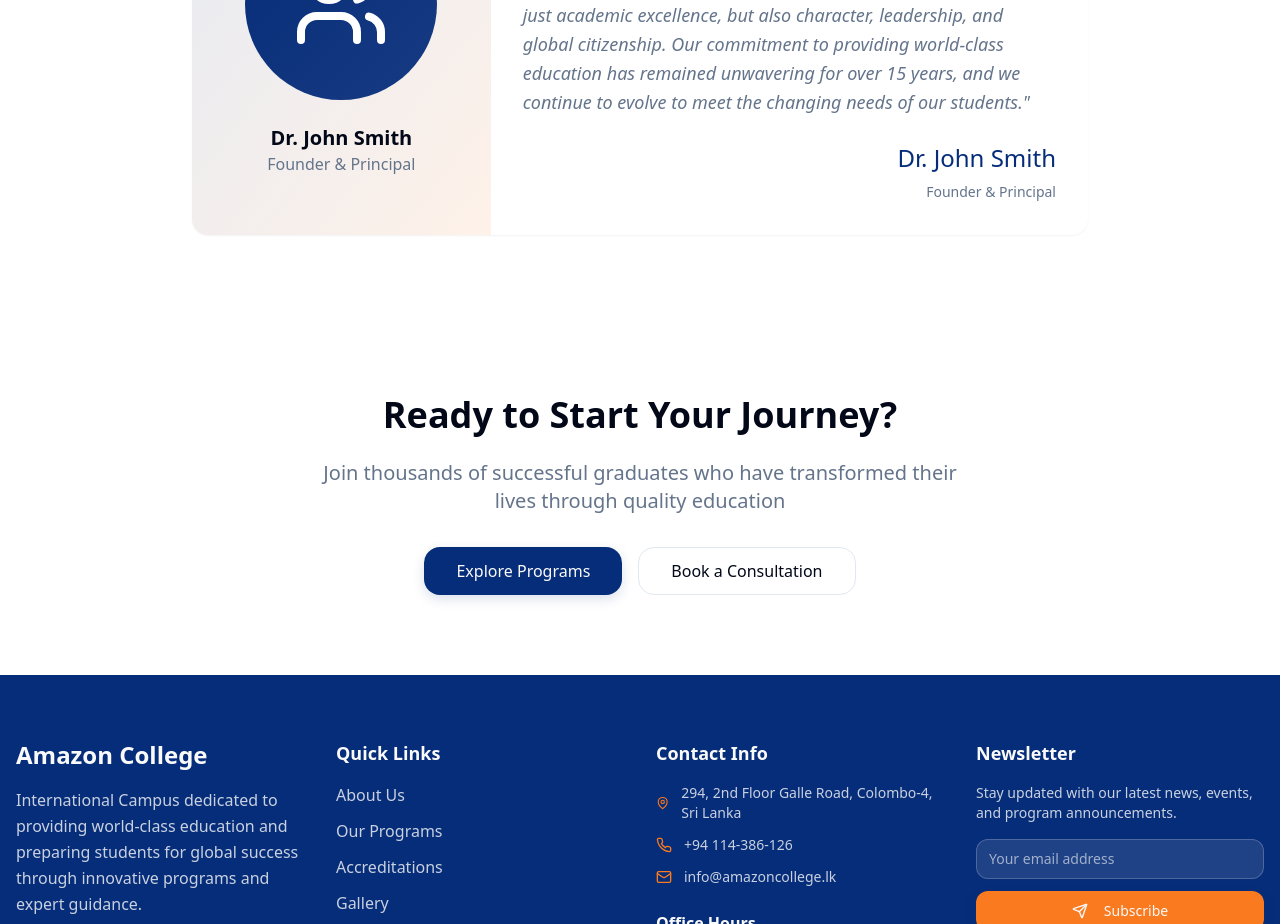
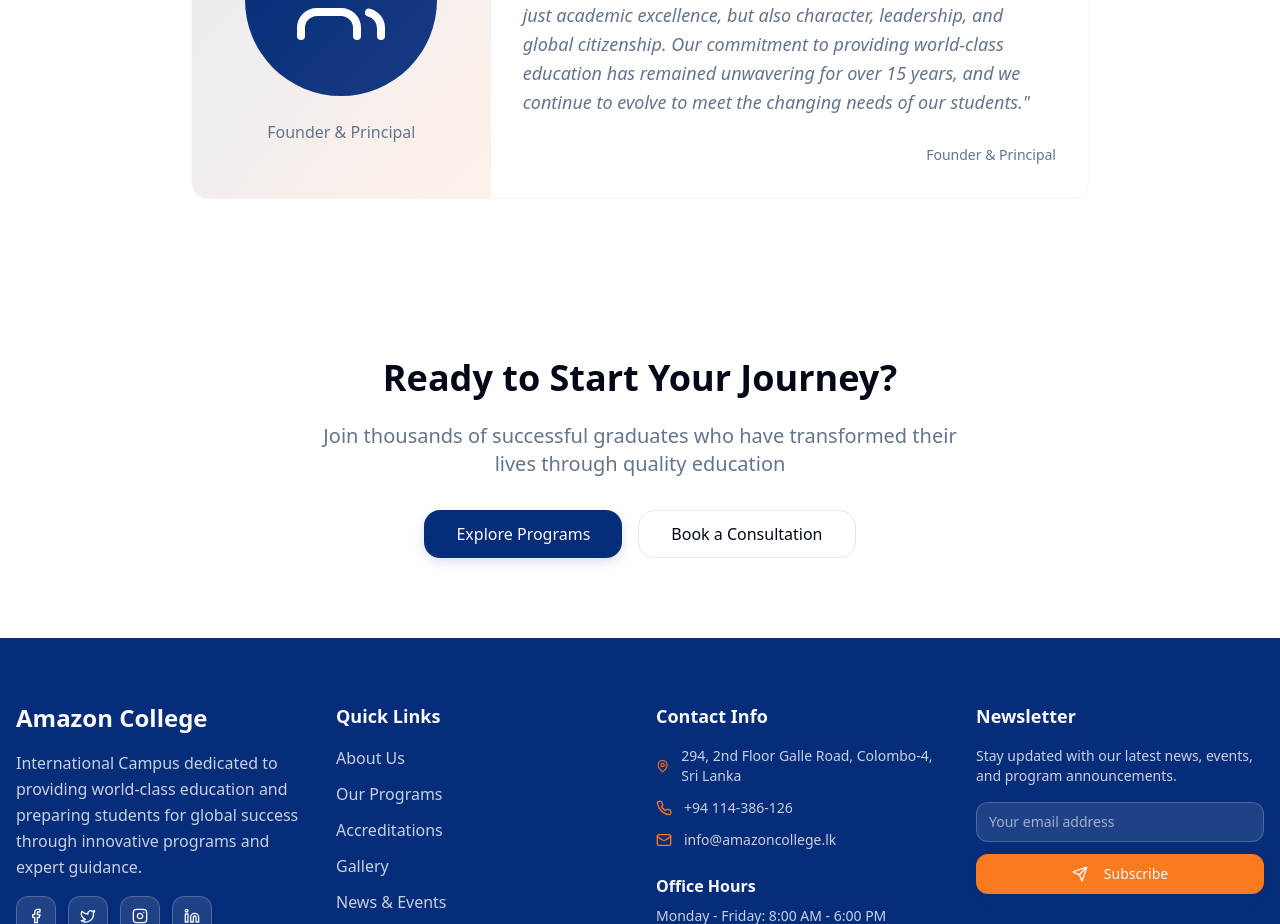
Before and after one commit to charmphyxle/amazon-campus-gateway, a React (Vite) app: page /about in a window 1280 px wide. Shown: the part 4780-5704 px from the top of the page. Built offline with nearby package versions, Linux system fonts and the light colour scheme.

Commit message:
Code edited in Lovable Code Editor

```diff
--- a/src/pages/AboutUs.tsx
+++ b/src/pages/AboutUs.tsx
@@ -100,7 +100,7 @@ const AboutUs = () => {
                       <div className="w-48 h-48 mx-auto mb-6 rounded-full bg-gradient-to-br from-primary to-trust flex items-center justify-center">
                         <Users className="w-24 h-24 text-white" />
                       </div>
-                      <h3 className="text-xl font-bold text-foreground">Dr. John Smith</h3>
+                      {/* <h3 className="text-xl font-bold text-foreground">Dr. John Smith</h3> */}
                       <p className="text-muted-foreground">Founder & Principal</p>
                     </div>
                   </div>
@@ -114,7 +114,7 @@ const AboutUs = () => {
                     </blockquote>
                     <div className="text-right">
                       <div className="inline-block">
-                        <div className="text-2xl font-signature text-primary mb-2">Dr. John Smith</div>
+                        {/* <div className="text-2xl font-signature text-primary mb-2">Dr. John Smith</div> */}
                         <p className="text-sm text-muted-foreground">Founder & Principal</p>
                       </div>
                     </div>
```
